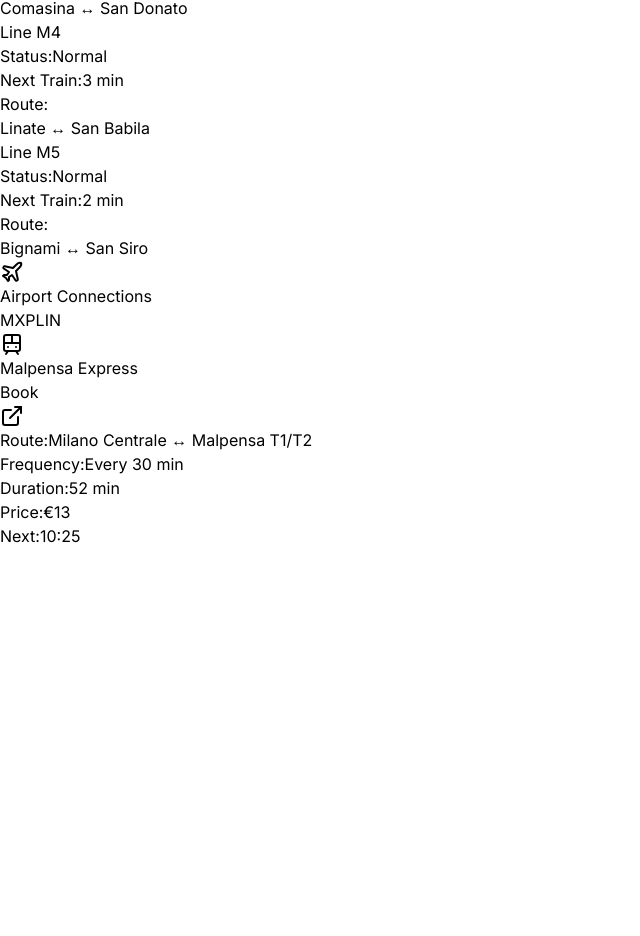
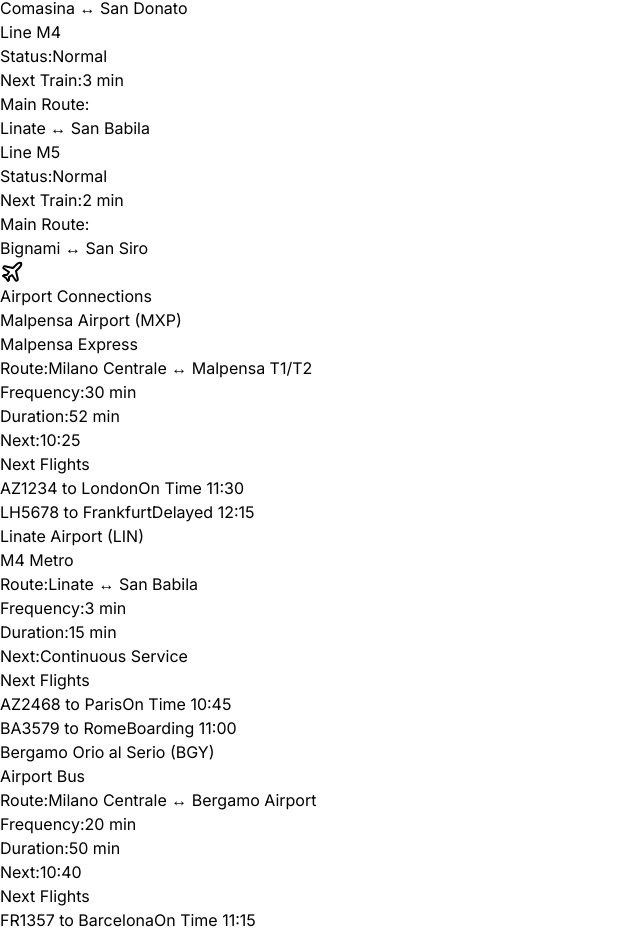
Before and after one commit to limbohoo/milan-transport-dashboard, a Next.js app: page / in a window 1280 px wide. Shown: the part 892-1828 px from the top of the page, without its empty margins (0-640 px from the left). Before the commit the page ends 1440 px from the top, so only its background shows below. Built offline with nearby package versions, Linux system fonts and the light colour scheme.

Commit message:
Update MilanTransitDashboard.tsx

```diff
--- a/src/components/MilanTransitDashboard.tsx
+++ b/src/components/MilanTransitDashboard.tsx
@@ -1,33 +1,49 @@
 'use client';
 
 import React, { useState, useEffect } from 'react';
-import { Train, Clock, CloudRain, Wind, Plane, ChevronDown, Search, ExternalLink, Bus } from 'lucide-react';
+import { Train, Clock, CloudRain, Wind, Plane } from 'lucide-react';
+import { Card } from './ui/card';
 
-// Card Component
-interface CardProps {
-  className?: string;
-  children: React.ReactNode;
+// 定义类型接口
+interface NewsItem {
+  en: string;
+  it: string;
+  zh: string;
+  [key: string]: string;
 }
 
-function Card({ className = "", children }: CardProps) {
-  return (
-    <div className={`rounded-lg border bg-white shadow-sm ${className}`}>
-      {children}
-    </div>
-  );
+interface MetroLine {
+  line: string;
+  color: string;
+  status: string;
+  nextTrain: string;
+  mainRoute: string;
+  branches: string[];
 }
 
-// Main Dashboard Component
+interface Airport {
+  airport: string;
+  services: {
+    name: string;
+    route: string;
+    frequency: string;
+    duration: string;
+    nextDeparture: string;
+  }[];
+  flights: {
+    flight: string;
+    destination: string;
+    status: string;
+    time: string;
+  }[];
+}
+
 export function MilanTransitDashboard() {
-  // States
   const [currentNewsIndex, setCurrentNewsIndex] = useState(0);
   const [currentTime, setCurrentTime] = useState(new Date());
   const [selectedLanguage, setSelectedLanguage] = useState<'en' | 'it' | 'zh'>('en');
-  const [activeAirport, setActiveAirport] = useState('MXP');
-  const [isWeatherExpanded, setIsWeatherExpanded] = useState(true);
 
-  // News Data
-  const breakingNews = [
+  const breakingNews: NewsItem[] = [
     {
       en: "Major Cultural Festival at Piazza Duomo",
       it: "Grande Festival Culturale in Piazza Duomo",
@@ -45,8 +61,21 @@
     },
   ];
 
-  // Metro Lines Data
-  const metroLines = [
+  const [weatherData] = useState({
+    temperature: '22°C',
+    condition: 'Partly Cloudy',
+    humidity: '65%',
+    precipitation: '30%'
+  });
+
+  const [airQuality] = useState({
+    index: 45,
+    status: 'Good',
+    pm25: 15,
+    pm10: 25
+  });
+
+  const [metroLines] = useState<MetroLine[]>([
     {
       line: 'M1',
       color: 'bg-[#FF0000]',
@@ -93,82 +122,59 @@
       mainRoute: 'Bignami ↔ San Siro',
       branches: []
     }
-  ];
+  ]);
 
-  // Airport Data
-  const airports = [
+  const [airportServices] = useState<Airport[]>([
     {
-      code: 'MXP',
-      name: 'Milano Malpensa',
-      transports: [
+      airport: 'Malpensa Airport (MXP)',
+      services: [
         {
           name: 'Malpensa Express',
-          type: 'train' as const,
           route: 'Milano Centrale ↔ Malpensa T1/T2',
-          frequency: 'Every 30 min',
+          frequency: '30 min',
           duration: '52 min',
-          price: '€13',
-          nextDeparture: '10:25',
-          bookingUrl: 'https://www.trenord.it/en/'
+          nextDeparture: '10:25'
         }
       ],
       flights: [
-        {
-          id: '1',
-          flightNo: 'AZ1234',
-          destination: 'London',
-          scheduled: '11:30',
-          status: 'On Time',
-          terminal: 'T1',
-          gate: 'B15'
-        }
+        { flight: 'AZ1234', destination: 'London', status: 'On Time', time: '11:30' },
+        { flight: 'LH5678', destination: 'Frankfurt', status: 'Delayed', time: '12:15' }
       ]
     },
     {
-      code: 'LIN',
-      name: 'Milano Linate',
-      transports: [
+      airport: 'Linate Airport (LIN)',
+      services: [
         {
-          name: 'Metro M4',
-          type: 'metro' as const,
+          name: 'M4 Metro',
           route: 'Linate ↔ San Babila',
-          frequency: 'Every 3 min',
+          frequency: '3 min',
           duration: '15 min',
-          price: '€2.20',
-          nextDeparture: 'Continuous',
-          bookingUrl: 'https://www.atm.it'
+          nextDeparture: 'Continuous Service'
         }
       ],
       flights: [
+        { flight: 'AZ2468', destination: 'Paris', status: 'On Time', time: '10:45' },
+        { flight: 'BA3579', destination: 'Rome', status: 'Boarding', time: '11:00' }
+      ]
+    },
     {
-          id: '2',
-          flightNo: 'AZ2468',
-          destination: 'Rome',
-          scheduled: '10:45',
-          status: 'Boarding',
-          terminal: 'Main',
-          gate: '12'
+      airport: 'Bergamo Orio al Serio (BGY)',
+      services: [
+        {
+          name: 'Airport Bus',
+          route: 'Milano Centrale ↔ Bergamo Airport',
+          frequency: '20 min',
+          duration: '50 min',
+          nextDeparture: '10:40'
         }
+      ],
+      flights: [
+        { flight: 'FR1357', destination: 'Barcelona', status: 'On Time', time: '11:15' },
+        { flight: 'W63456', destination: 'Madrid', status: 'Delayed', time: '12:30' }
       ]
     }
-  ];
+  ]);
 
-  // Weather Data
-  const [weatherData] = useState({
-    temperature: '22°C',
-    condition: 'Partly Cloudy',
-    humidity: '65%',
-    precipitation: '30%'
-  });
-
-  const [airQuality] = useState({
-    index: 45,
-    status: 'Good',
-    pm25: 15,
-    pm10: 25
-  });
-
-  // Effects
   useEffect(() => {
     const interval = setInterval(() => {
       setCurrentNewsIndex((prev) => (prev + 1) % breakingNews.length);
@@ -176,16 +182,6 @@
     }, 5000);
     return () => clearInterval(interval);
   }, [breakingNews.length]);
-
-  // Utility Functions
-  const getStatusColor = (status: string) => {
-    switch (status) {
-      case 'Normal': return 'bg-green-100 text-green-800';
-      case 'Delayed': return 'bg-yellow-100 text-yellow-800';
-      case 'Boarding': return 'bg-blue-100 text-blue-800';
-      default: return 'bg-gray-100 text-gray-800';
-    }
-  };
 
   return (
     <div className="min-h-screen bg-gray-50">
@@ -217,12 +213,12 @@
 
       {/* Main Content */}
       <div className="max-w-7xl mx-auto p-6 space-y-8">
-        {/* Weather and Time Section */}
+        {/* Top Row */}
         <div className="grid grid-cols-1 md:grid-cols-3 gap-6">
           <Card className="p-4">
             <div className="flex justify-between items-center text-gray-800">
               <Clock className="text-blue-600 h-6 w-6" />
-              <span className="text-2xl font-mono">{currentTime.toLocaleTimeString('it-IT')}</span>
+              <span className="text-2xl font-mono">{currentTime.toLocaleTimeString()}</span>
             </div>
           </Card>
 
@@ -275,7 +271,10 @@
                   <div className="space-y-4">
                     <div className="flex justify-between items-center text-gray-800">
                       <span className="text-gray-600">Status:</span>
-                      <span className={`px-3 py-1 rounded-full ${getStatusColor(line.status)}`}>
+                      <span className={`px-3 py-1 rounded-full ${
+                        line.status === 'Normal' ? 'bg-green-100 text-green-800' :
+                        'bg-yellow-100 text-yellow-800'
+                      }`}>
                         {line.status}
                       </span>
                     </div>
@@ -284,7 +283,7 @@
                       <span className="font-medium">{line.nextTrain}</span>
                     </div>
                     <div className="text-sm text-gray-600">
-                      <div className="font-medium mb-1">Route:</div>
+                      <div className="font-medium mb-1">Main Route:</div>
                       <div className="text-gray-500">{line.mainRoute}</div>
                       {line.branches.length > 0 && (
                         <div className="mt-2">
@@ -304,75 +303,62 @@
           </div>
         </div>
 
-        {/* Airport Information */}
+        {/* Airport Services */}
         <div className="space-y-6">
           <h2 className="text-3xl font-bold flex items-center text-gray-800">
             <Plane className="mr-3 text-blue-600" />
             Airport Connections
           </h2>
-          <div className="flex space-x-4 mb-4">
-            {airports.map((airport) => (
-              <button
-                key={airport.code}
-                onClick={() => setActiveAirport(airport.code)}
-                className={`px-4 py-2 rounded-lg transition-all ${
-                  activeAirport === airport.code
-                    ? 'bg-blue-600 text-white'
-                    : 'bg-gray-100 text-gray-600 hover:bg-gray-200'
-                }`}
-              >
-                {airport.code}
-              </button>
-            ))}
+          <div className="grid grid-cols-1 md:grid-cols-3 gap-6">
+            {airportServices.map((airport, index) => (
+              <Card key={index} className="overflow-hidden hover:shadow-lg transition-shadow duration-200">
+                <div className="bg-blue-600 p-5 text-white">
+                  <h3 className="text-xl font-bold">{airport.airport}</h3>
                 </div>
-          <div className="grid grid-cols-1 md:grid-cols-3 gap-6">
-            {airports
-              .filter(airport => airport.code === activeAirport)
-              .map(airport => (
-                <React.Fragment key={airport.code}>
-                  {airport.transports.map((transport, index) => (
-                    <Card key={index} className="p-4">
-                      <div className="flex items-center justify-between mb-4">
-                        <div className="flex items-center">
-                          {transport.type === 'train' && <Train className="h-5 w-5 mr-2" />}
-                          {transport.type === 'metro' && <Train className="h-5 w-5 mr-2" />}
-                          {transport.type === 'bus' && <Bus className="h-5 w-5 mr-2" />}
-                          <span className="font-medium">{transport.name}</span>
-                        </div>
-                        <a
-                          href={transport.bookingUrl}
-                          target="_blank"
-                          rel="noopener noreferrer"
-                          className="text-blue-600 hover:underline flex items-center"
-                        >
-                          Book <ExternalLink className="h-4 w-4 ml-1" />
-                        </a>
-                      </div>
+                <div className="p-5 bg-white">
+                  <div className="space-y-4">
+                    {airport.services.map((service, sIndex) => (
+                      <div key={sIndex} className="text-gray-800">
+                        <h4 className="font-bold text-lg mb-2">{service.name}</h4>
                         <div className="space-y-2 text-sm">
                           <div className="flex justify-between">
                             <span className="text-gray-600">Route:</span>
-                          <span>{transport.route}</span>
+                            <span>{service.route}</span>
                           </div>
                           <div className="flex justify-between">
                             <span className="text-gray-600">Frequency:</span>
-                          <span>{transport.frequency}</span>
+                            <span>{service.frequency}</span>
                           </div>
                           <div className="flex justify-between">
                             <span className="text-gray-600">Duration:</span>
-                          <span>{transport.duration}</span>
+                            <span>{service.duration}</span>
                           </div>
                           <div className="flex justify-between">
-                          <span className="text-gray-600">Price:</span>
-                          <span>{transport.price}</span>
+                            <span className="text-gray-600">Next:</span>
+                            <span>{service.nextDeparture}</span>
                           </div>
-                        <div className="flex justify-between font-medium">
-                          <span className="text-gray-600">Next:</span>
-                          <span>{transport.nextDeparture}</span>
+                        </div>
+                      </div>
+                    ))}
+                    <div className="mt-4">
+                      <h4 className="font-bold text-lg mb-2 text-gray-800">Next Flights</h4>
+                      <div className="space-y-2">
+                        {airport.flights.map((flight, fIndex) => (
+                          <div key={fIndex} className="flex justify-between text-sm text-gray-800">
+                            <span>{flight.flight} to {flight.destination}</span>
+                            <span className={`${
+                              flight.status === 'On Time' ? 'text-green-600' :
+                              flight.status === 'Boarding' ? 'text-blue-600' : 'text-yellow-600'
+                            }`}>
+                              {flight.status} {flight.time}
+                            </span>
+                          </div>
+                        ))}
+                      </div>
+                    </div>
                   </div>
                 </div>
               </Card>
-                  ))}
-                </React.Fragment>
             ))}
           </div>
         </div>
```
Lines whose indentation alone changed are shown as unchanged.
